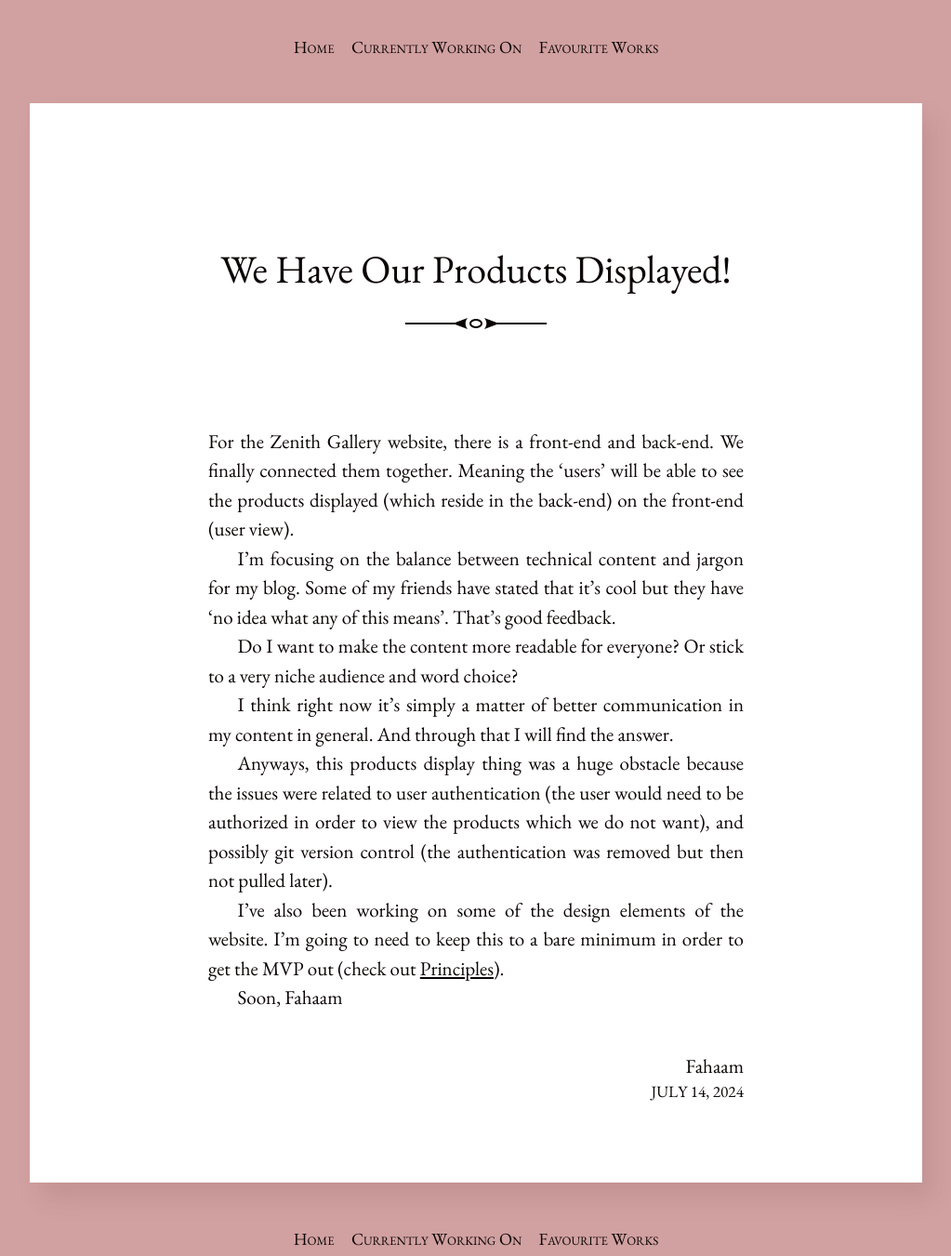
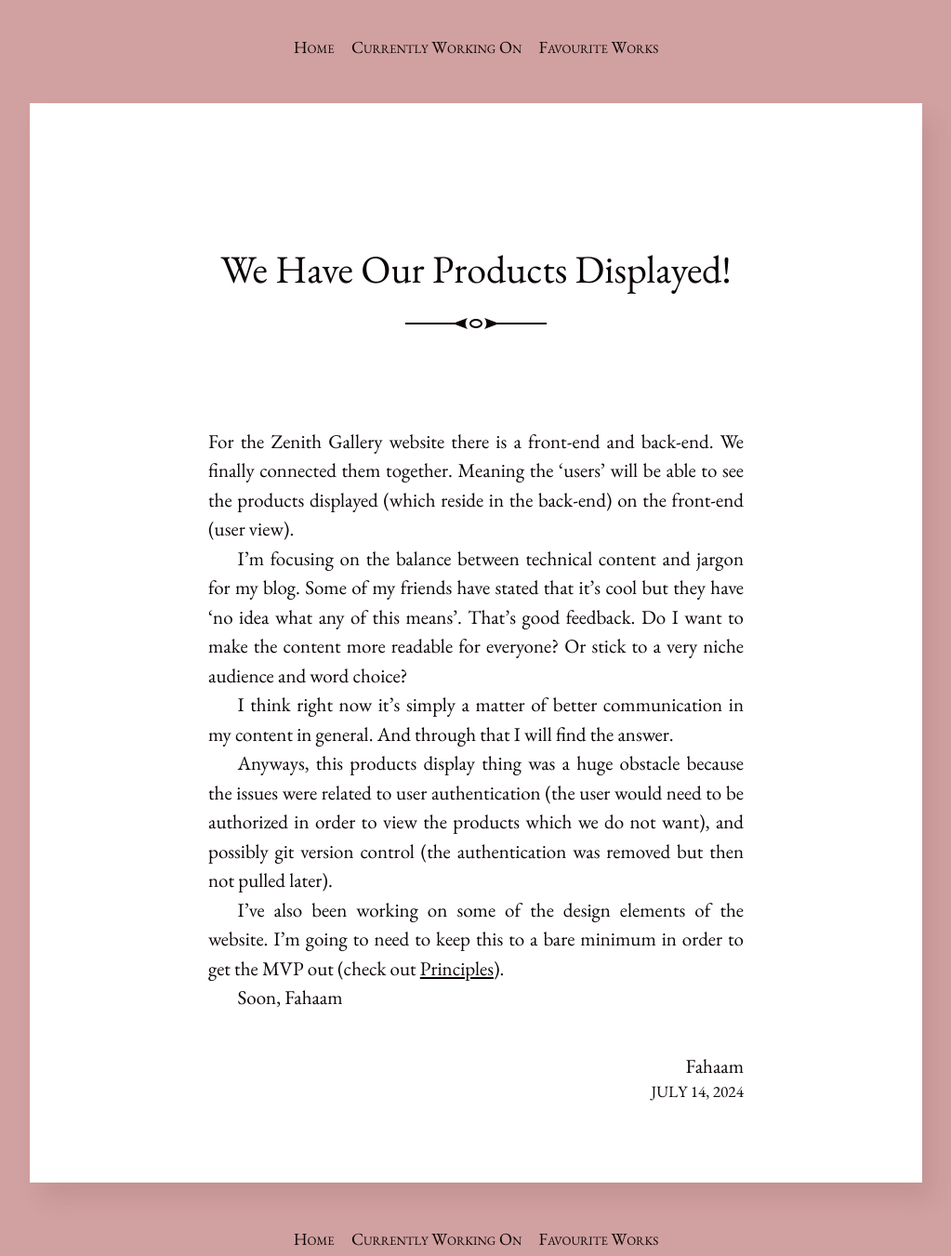
Before and after one commit to fahaamtashfeen/fahaamtashfeen.github.io, a Jekyll site: the page built from _posts/2024-07-14-We-Have-Our-Products-Displayed.md, in a window 1280 px wide. Shown: the whole page at 93% size, without its empty margins (128-1151 px from the left). Built offline with Jekyll 4.4.1, drawn with Linux system fonts in a browser that asks for light colours.

```diff
--- a/_posts/2024-07-14-We-Have-Our-Products-Displayed.md
+++ b/_posts/2024-07-14-We-Have-Our-Products-Displayed.md
@@ -5,11 +5,9 @@ author: Fahaam
 category: updates
 ---
 
-For the Zenith Gallery website, there is a front-end and back-end. We finally connected them together. Meaning the 'users' will be able to see the products displayed (which reside in the back-end) on the front-end (user view).
+For the Zenith Gallery website there is a front-end and back-end. We finally connected them together. Meaning the 'users' will be able to see the products displayed (which reside in the back-end) on the front-end (user view).
 
-I'm focusing on the balance between technical content and jargon for my blog. Some of my friends have stated that it's cool but they have 'no idea what any of this means'. That's good feedback.
-
-Do I want to make the content more readable for everyone? Or stick to a very niche audience and word choice?
+I'm focusing on the balance between technical content and jargon for my blog. Some of my friends have stated that it's cool but they have 'no idea what any of this means'. That's good feedback. Do I want to make the content more readable for everyone? Or stick to a very niche audience and word choice?
 
 I think right now it's simply a matter of better communication in my content in general. And through that I will find the answer.
 
```
